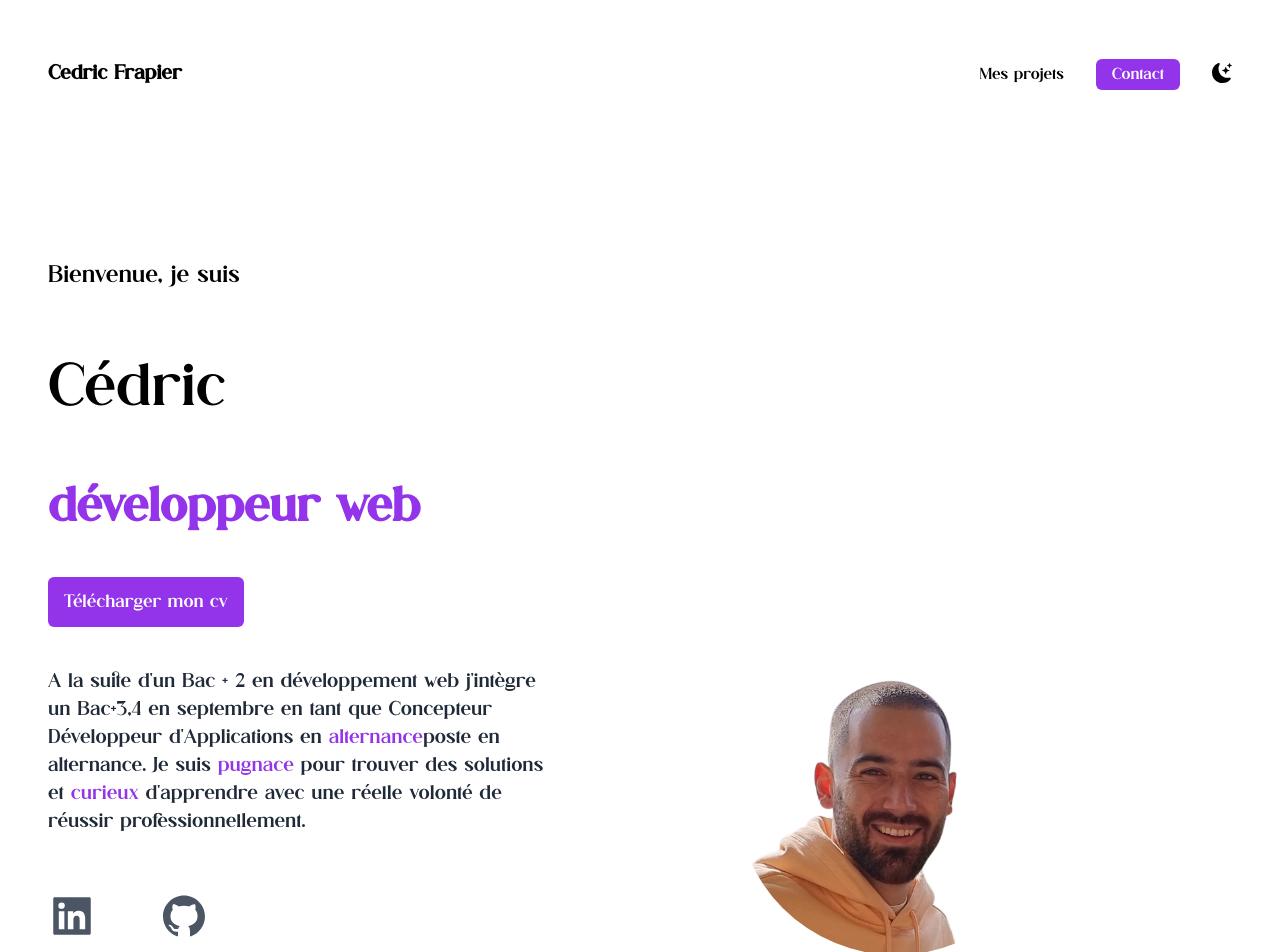
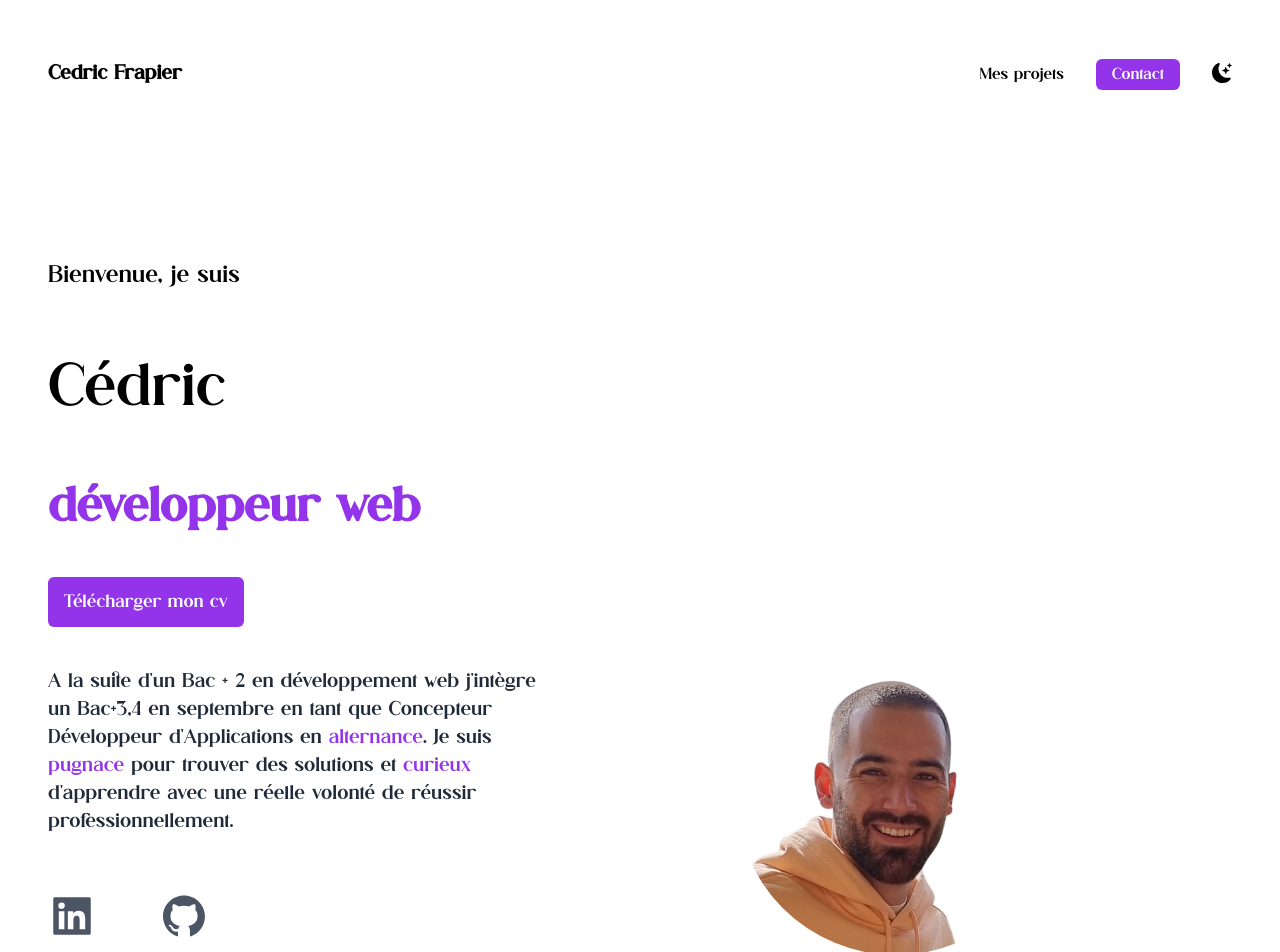
Before and after one commit to cedricfp/React-portofolio, a Next.js app: page / in a window 1280 px wide. Shown: the top 952 px of the page. Built offline with nearby package versions, Linux system fonts and the light colour scheme.

Commit message:
modif déscription

```diff
--- a/pages/index.js
+++ b/pages/index.js
@@ -67,8 +67,7 @@ export default function Home() {
               </div>
 
               <p className="text-md pt-3 leading-8 text-gray-800 md:text-xl lg:max-w-lg lg:text-left lg:pb-8 dark:text-white">
-                A la suite d&#39;un Bac + 2 en développement web j&#39;intègre un Bac+3,4 en septembre en tant que Concepteur Développeur d&#39;Applications en <span className="text-purple-600"> alternance</span>
-                poste en alternance. Je suis
+                A la suite d&#39;un Bac + 2 en développement web j&#39;intègre un Bac+3,4 en septembre en tant que Concepteur Développeur d&#39;Applications en <span className="text-purple-600"> alternance</span>. Je suis
                 <span className="text-purple-600"> pugnace</span> pour trouver
                 des solutions et{" "}
                 <span className="text-purple-600">curieux</span> d&#39;apprendre
```
